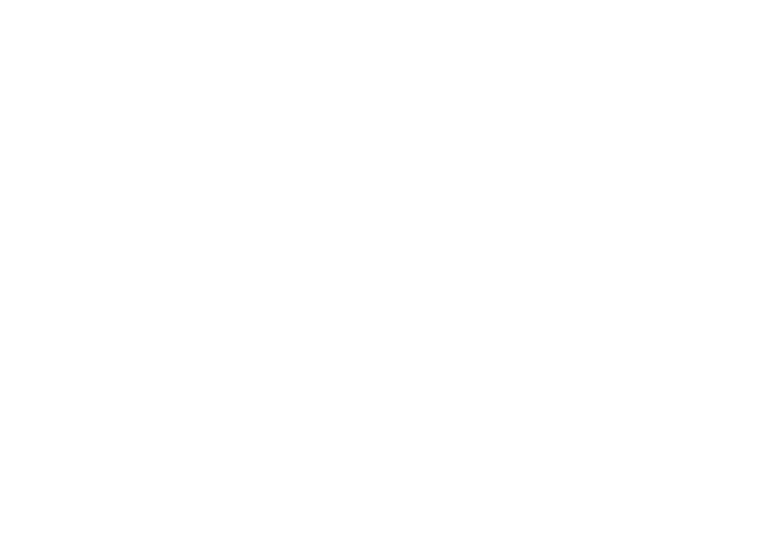
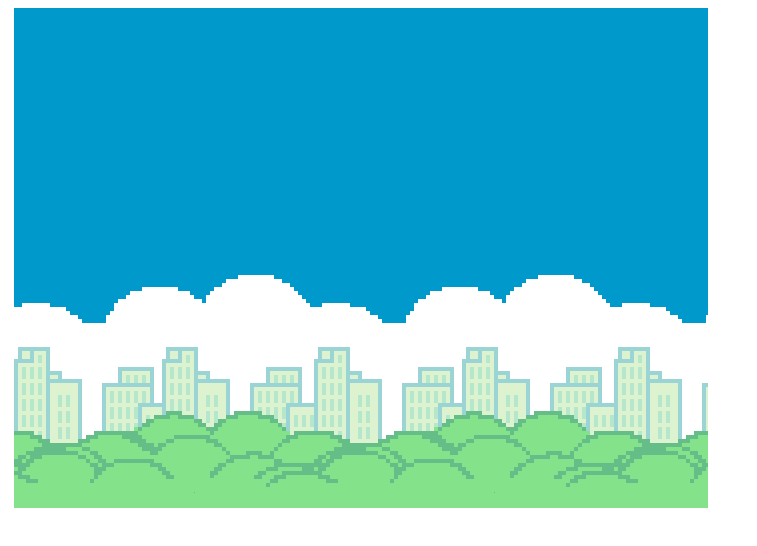
Before and after one commit to duongtuananh2211/plappy-bird, a website: page public/index.html in a window 1280 px wide. Shown: the whole page, without its empty margins (0-757 px from the left). Drawn offline with Linux system fonts and the light colour scheme.

Commit message:
Add class baseContext and background

```diff
--- a/public/index.html
+++ b/public/index.html
@@ -5,8 +5,11 @@
     <title>Plappy Bird</title>
   </head>
   <body>
-    <canvas id="canvas"></canvas>
+    <canvas width="700px" height="500px" id="canvas"></canvas>
 
+    <script src="../src/BaseContext.js"></script>
+    <script src="../src/Background.js"></script>
+    <script src="../src/Pipe.js"></script>
     <script src="../src/Game.js"></script>
     <script src="../src/index.js"></script>
   </body>
--- a/src/Background.js
+++ b/src/Background.js
@@ -0,0 +1,25 @@
+class Background extends BaseContext {
+  imgSrc = "../src/images/nenchinh.png";
+  image;
+
+  constructor() {
+    super();
+    console.log("Init background");
+
+    const image = new Image();
+    image.src = this.imgSrc;
+    image.width === 700;
+    image.height === 500;
+
+    image.onload = () => {
+      this.image = image;
+      this.draw();
+    };
+  }
+
+  draw() {
+    const context = this.getContext();
+
+    context.drawImage(this.image, 6, 0);
+  }
+}
--- /dev/null
+++ b/src/BaseContext.js
@@ -0,0 +1,8 @@
+class BaseContext {
+  getContext = () => {
+    const canvas = document.getElementById("canvas");
+    const context = canvas.getContext("2d");
+
+    return context;
+  };
+}
--- a/src/index.js
+++ b/src/index.js
@@ -1 +1,2 @@
+const background = new Background();
 const game = new Game();
```
